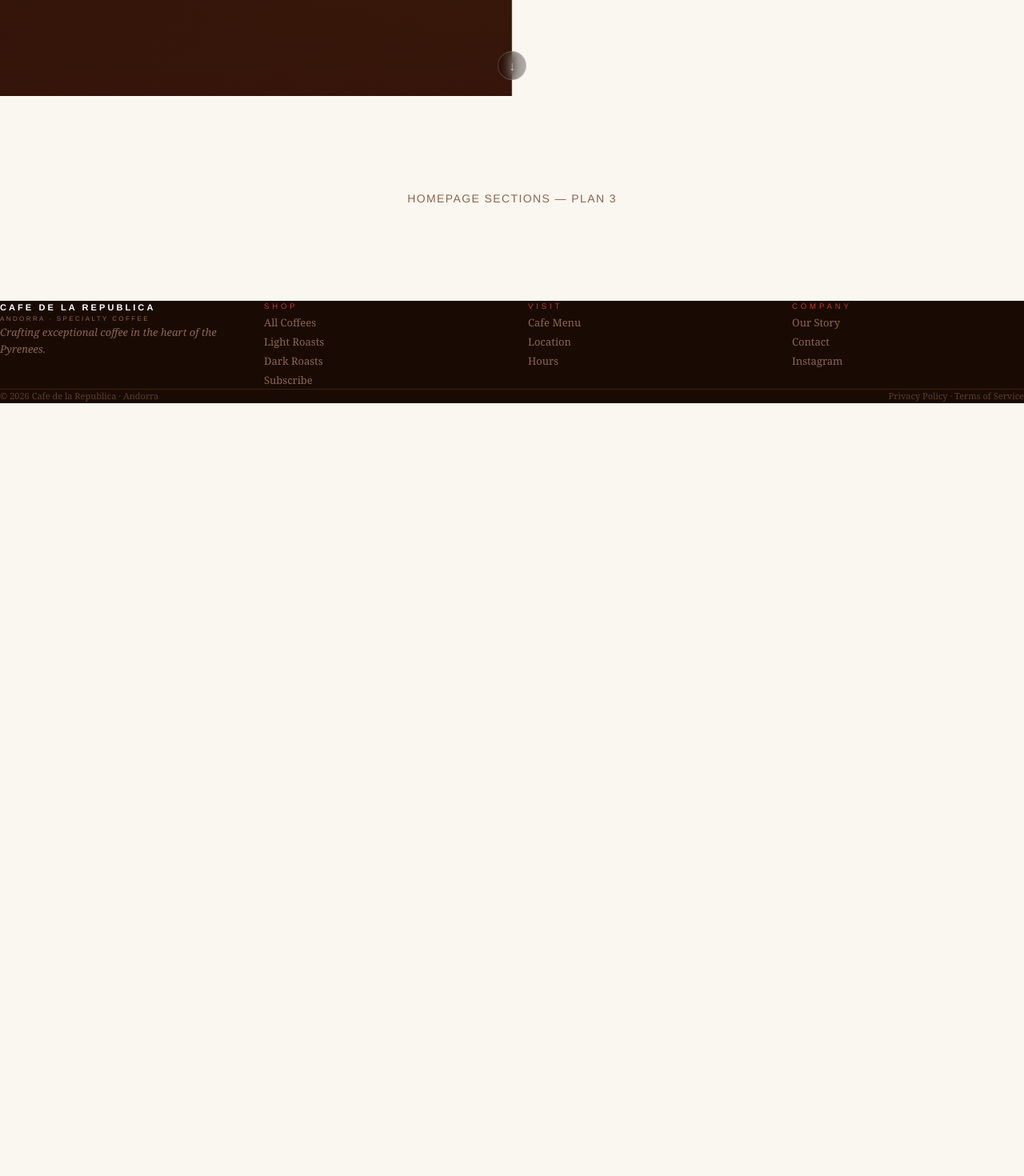
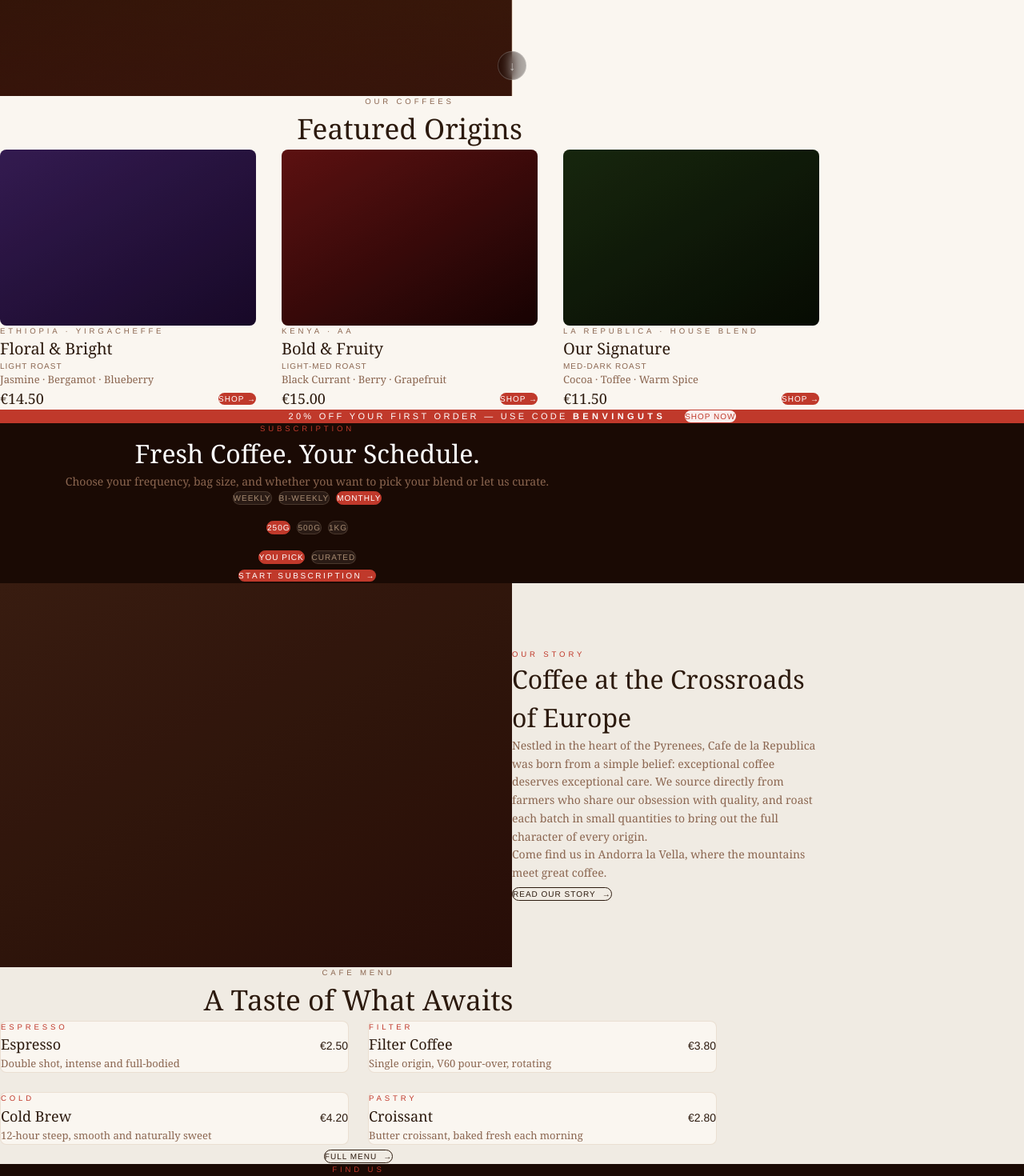
Before and after one commit to cdpfutbolclub-sketch/cafe-de-la-republica, a Next.js app: page / in a window 1280 px wide. Shown: the part 680-2150 px from the top of the page at 80% size. Before the commit the page ends 1184 px from the top, so only its background shows below. Built offline with nearby package versions, Linux system fonts and the light colour scheme.

Commit message:
feat: wire all homepage sections — complete scrollable homepage

```diff
--- a/app/page.tsx
+++ b/app/page.tsx
@@ -1,6 +1,12 @@
-import Nav             from "@/components/layout/Nav";
-import SplitScreenHero from "@/components/home/SplitScreenHero";
-import Footer          from "@/components/layout/Footer";
+import Nav                 from "@/components/layout/Nav";
+import SplitScreenHero     from "@/components/home/SplitScreenHero";
+import FeaturedCoffees     from "@/components/home/FeaturedCoffees";
+import PromoStrip          from "@/components/home/PromoStrip";
+import SubscriptionTeaser  from "@/components/home/SubscriptionTeaser";
+import StorySection        from "@/components/home/StorySection";
+import MenuPreview         from "@/components/home/MenuPreview";
+import LocationSection     from "@/components/home/LocationSection";
+import Footer              from "@/components/layout/Footer";
 
 export default function HomePage() {
   return (
@@ -11,12 +17,12 @@ export default function HomePage() {
       </div>
 
       <main>
-        <div
-          className="h-64 flex items-center justify-center text-sm font-sans tracking-widest uppercase"
-          style={{ color: "var(--brown-light)", background: "var(--cream)" }}
-        >
-          Homepage sections — Plan 3
-        </div>
+        <FeaturedCoffees />
+        <PromoStrip />
+        <SubscriptionTeaser />
+        <StorySection />
+        <MenuPreview />
+        <LocationSection />
       </main>
 
       <Footer />
```
